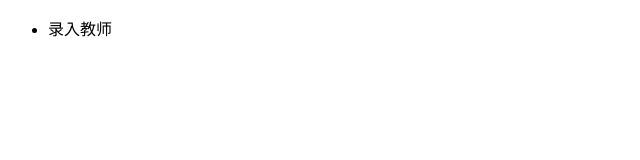
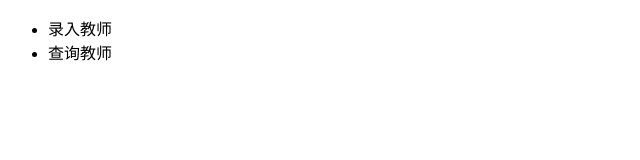
Before and after one commit to Liyangbo01/teacher, a plain HTML site: page index.html in a window 1280 px wide. Shown: the whole page, without its empty margins (0-640 px from the left). Drawn offline with Linux system fonts and the light colour scheme.

```diff
--- a/index.html
+++ b/index.html
@@ -7,6 +7,7 @@
 <body>
     <ul>
         <li>录入教师</li>
+        <li>查询教师</li>
     </ul>
 </body>
 </html>
```
